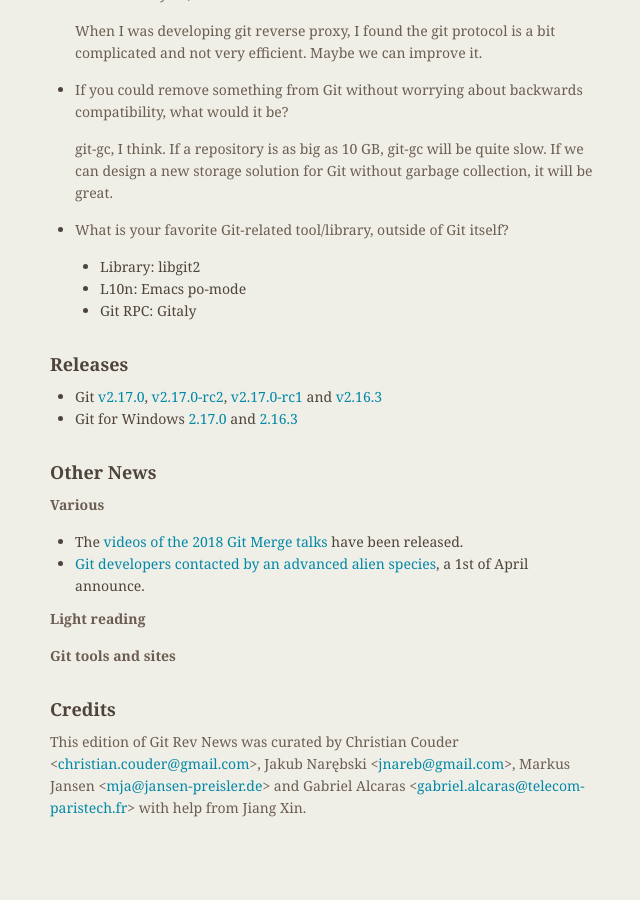
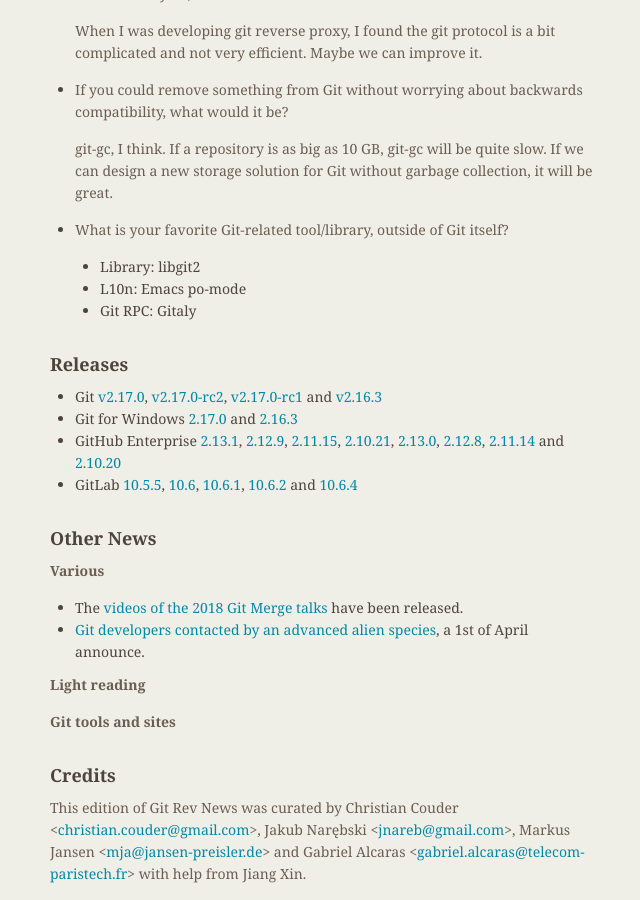
Before and after one commit to git/git.github.io, a Jekyll site: the page built from rev_news/drafts/edition-38.md, in a window 1280 px wide and 900 px high, scrolled down 1402 px. Shown: the whole window, without its empty margins (484-1124 px from the left). Built offline with Jekyll 4.4.1, drawn with Linux system fonts in a browser that asks for light colours; before the commit the page ends 2236 px from its top, so only the background shows below that.

Commit message:
rn-38: add GitLab and GitHub releases

```diff
--- a/rev_news/drafts/edition-38.md
+++ b/rev_news/drafts/edition-38.md
@@ -116,6 +116,19 @@
 [v2.16.3](https://public-inbox.org/git/xmqq4ll7lq0r.fsf@gitster-ct.c.googlers.com)
 * Git for Windows [2.17.0](https://public-inbox.org/git/20180403123410.13300-1-johannes.schindelin@gmx.de) and
 [2.16.3](https://public-inbox.org/git/20180323174044.14612-1-johannes.schindelin@gmx.de)
+* GitHub Enterprise [2.13.1](http://enterprise.github.localhost/releases/2.13.1),
+[2.12.9](http://enterprise.github.localhost/releases/2.12.9),
+[2.11.15](http://enterprise.github.localhost/releases/2.11.15),
+[2.10.21](http://enterprise.github.localhost/releases/2.10.21),
+[2.13.0](http://enterprise.github.localhost/releases/2.13.0),
+[2.12.8](http://enterprise.github.localhost/releases/2.12.8),
+[2.11.14](http://enterprise.github.localhost/releases/2.11.14) and
+[2.10.20](http://enterprise.github.localhost/releases/2.10.20)
+* GitLab [10.5.5](https://about.gitlab.com/2018/03/19/gitlab-10-5-5-released/),
+[10.6](https://about.gitlab.com/2018/03/22/gitlab-10-6-released/),
+[10.6.1](https://about.gitlab.com/2018/03/28/gitlab-10-6-1-released/),
+[10.6.2](https://about.gitlab.com/2018/03/29/gitlab-10-6-2-released/) and
+[10.6.4](https://about.gitlab.com/2018/04/09/gitlab-10-6-4-released/)
 
 ## Other News
 
```
